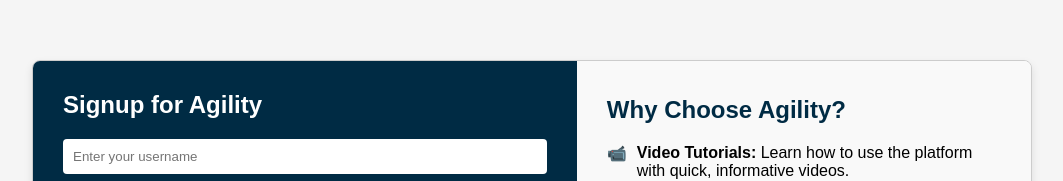
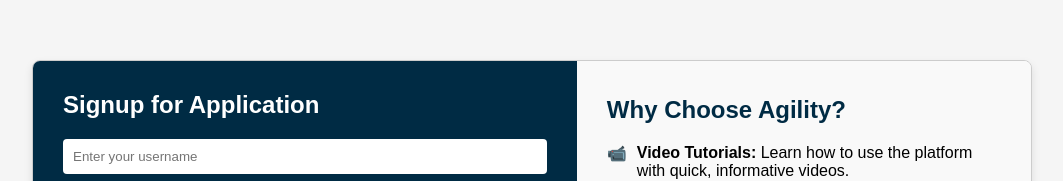
Before and after one commit to faruklmu17/devops_demo2, a plain HTML site: page index.html in a window 1280 px wide. Shown: the part 196-377 px from the top of the page, without its empty margins (108-1171 px from the left). Drawn offline with Linux system fonts and the light colour scheme.

Commit message:
changes made

```diff
--- a/index.html
+++ b/index.html
@@ -105,7 +105,7 @@
     <div class="container">
         <!-- Left Section -->
         <div class="left-section">
-            <h1>Signup for Agility</h1>
+            <h1>Signup for Application</h1>
             <form>
                 <input type="text" placeholder="Enter your username" required>
                 <input type="password" placeholder="Enter your password" required>
```
